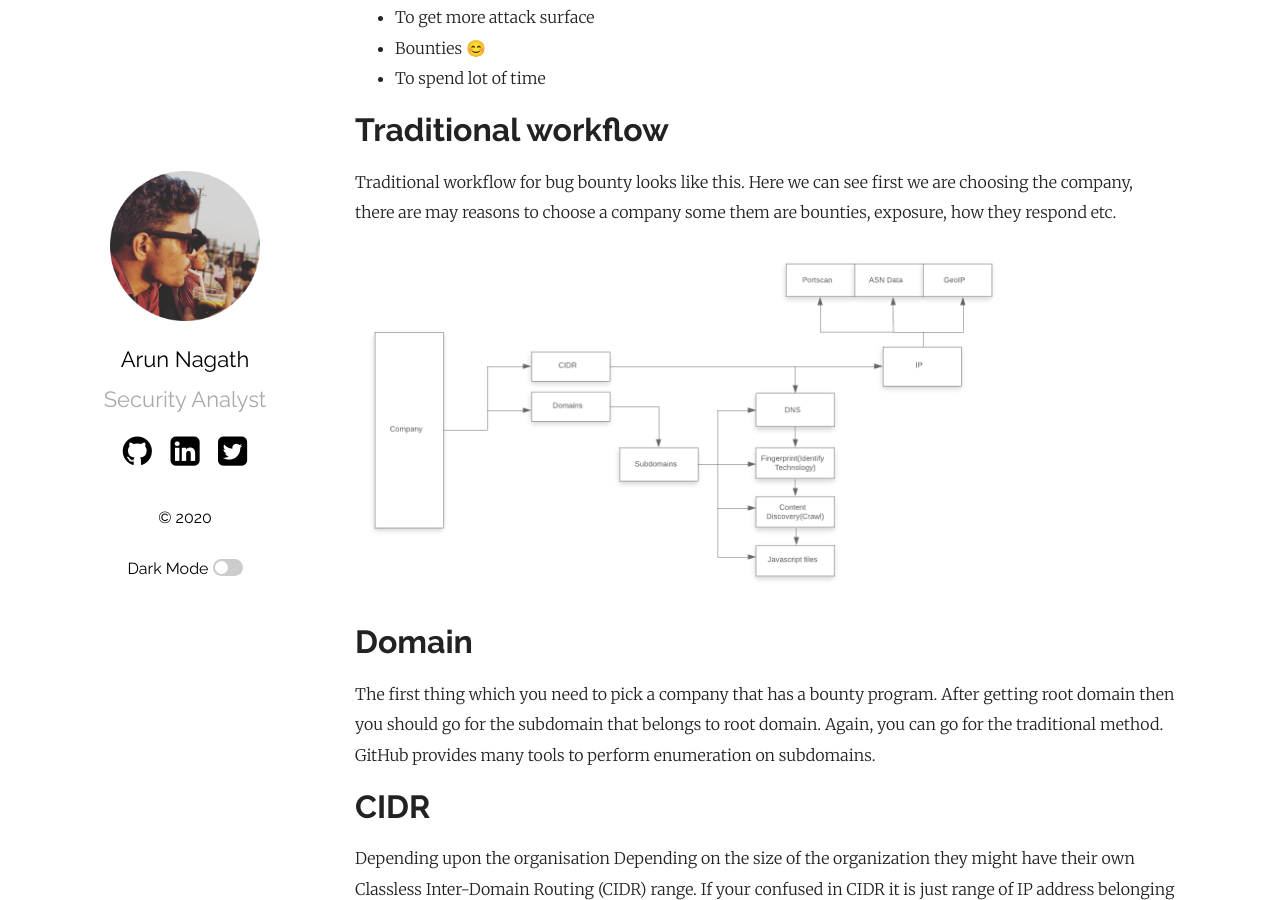
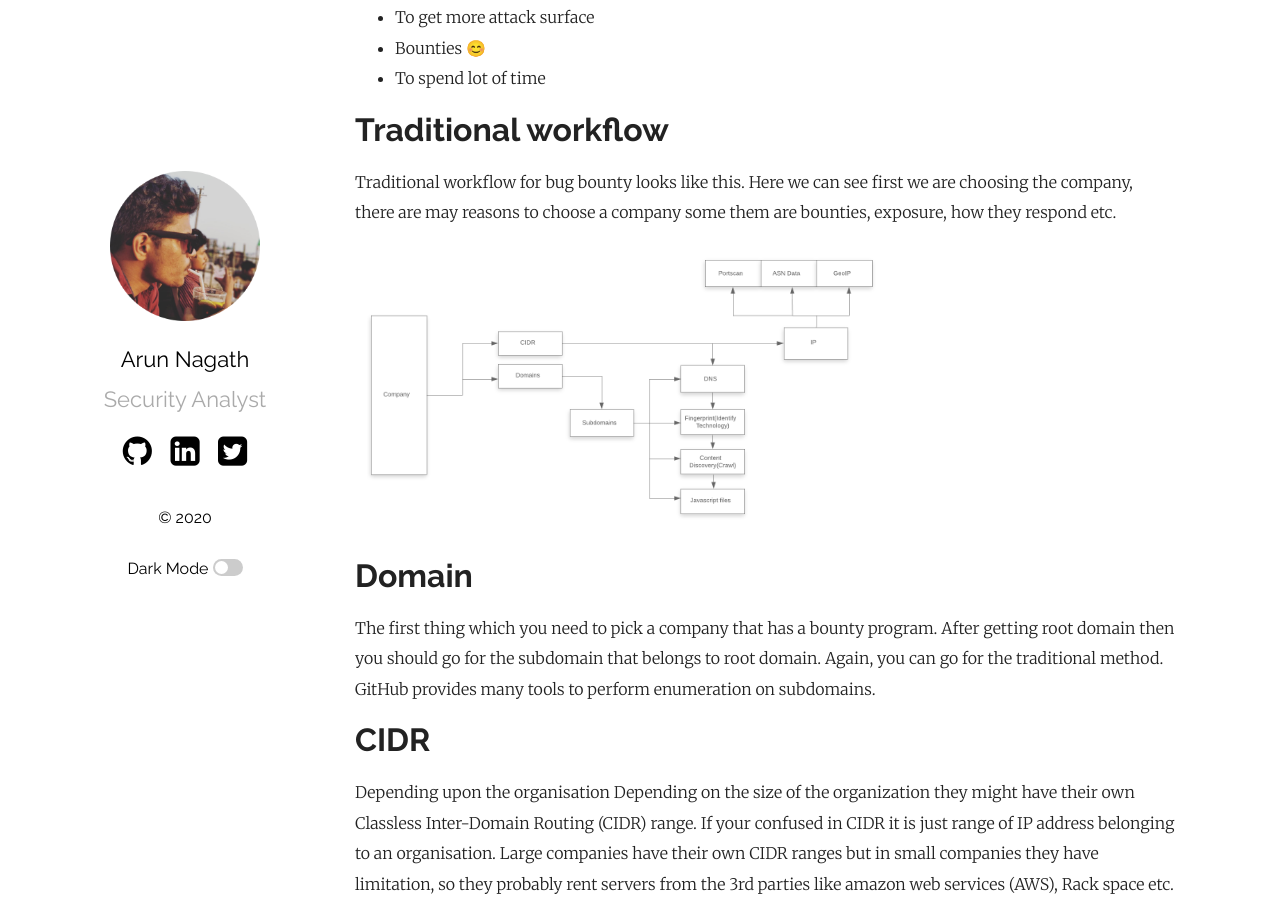
Before and after one commit to samarsault/plainwhite-jekyll, a Jekyll site: the page built from _posts/2020-06-29-My blog.markdown, in a window 1280 px wide and 900 px high, scrolled down 522 px. Built offline with Jekyll 4.4.1, drawn with Linux system fonts in a browser that asks for light colours.

Commit message:
Update 2020-06-29-My blog.markdown

```diff
--- a/_posts/2020-06-29-My blog.markdown
+++ b/_posts/2020-06-29-My blog.markdown
@@ -18,7 +18,7 @@
 # Traditional workflow
 Traditional workflow for bug bounty looks like this. Here we can see first we are choosing the company, there are may reasons to choose a company some them are bounties, exposure, how they respond etc.
 
-<img height="80%" width="80%" src= "{{ "/assets/Flowchart1.png" | relative_url }}" alt="{{ site.plainwhite.name }}">
+<img height="65%" width="65%" src= "{{ "/assets/Flowchart1.png" | relative_url }}" alt="{{ site.plainwhite.name }}">
 
 # Domain
 The first thing which you need to pick a company that has a bounty program. After getting root domain then you should go for the subdomain that belongs to root domain. Again, you can go for the traditional method. GitHub provides many tools to perform enumeration on subdomains.
```
